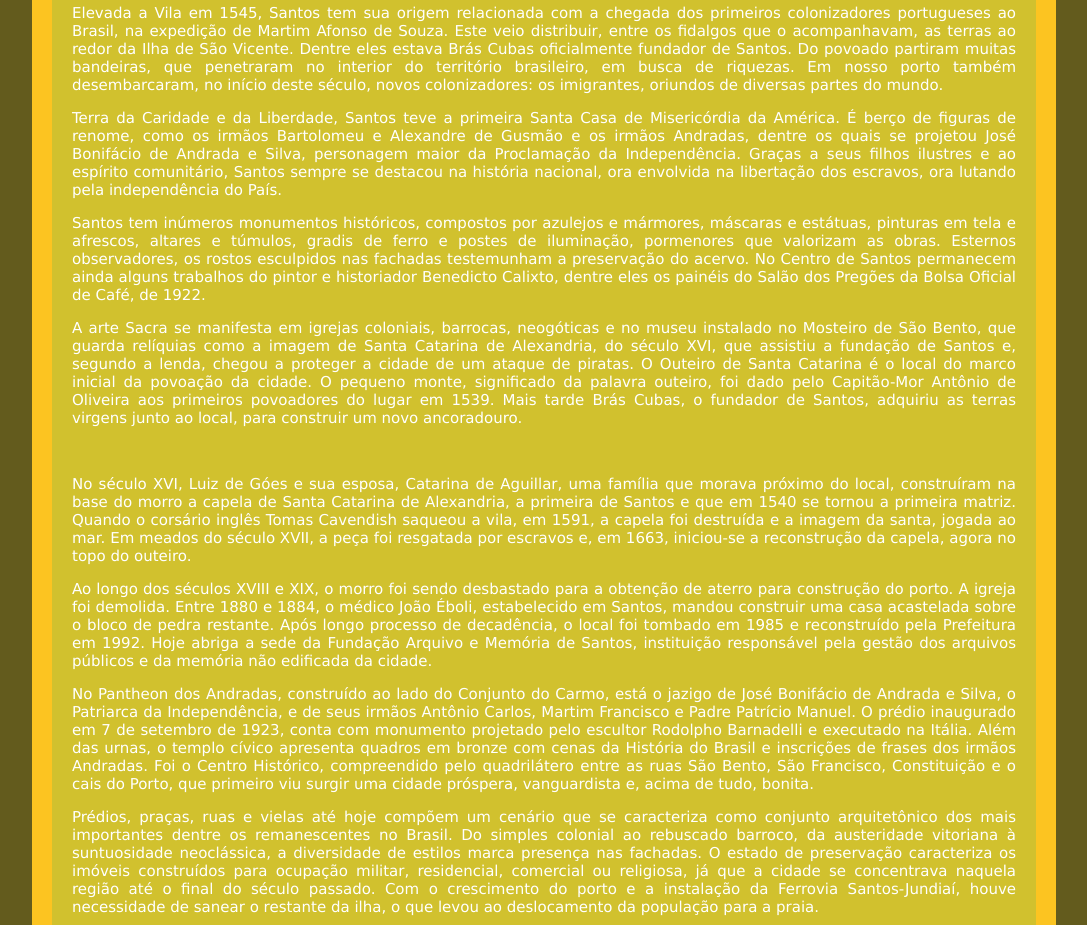
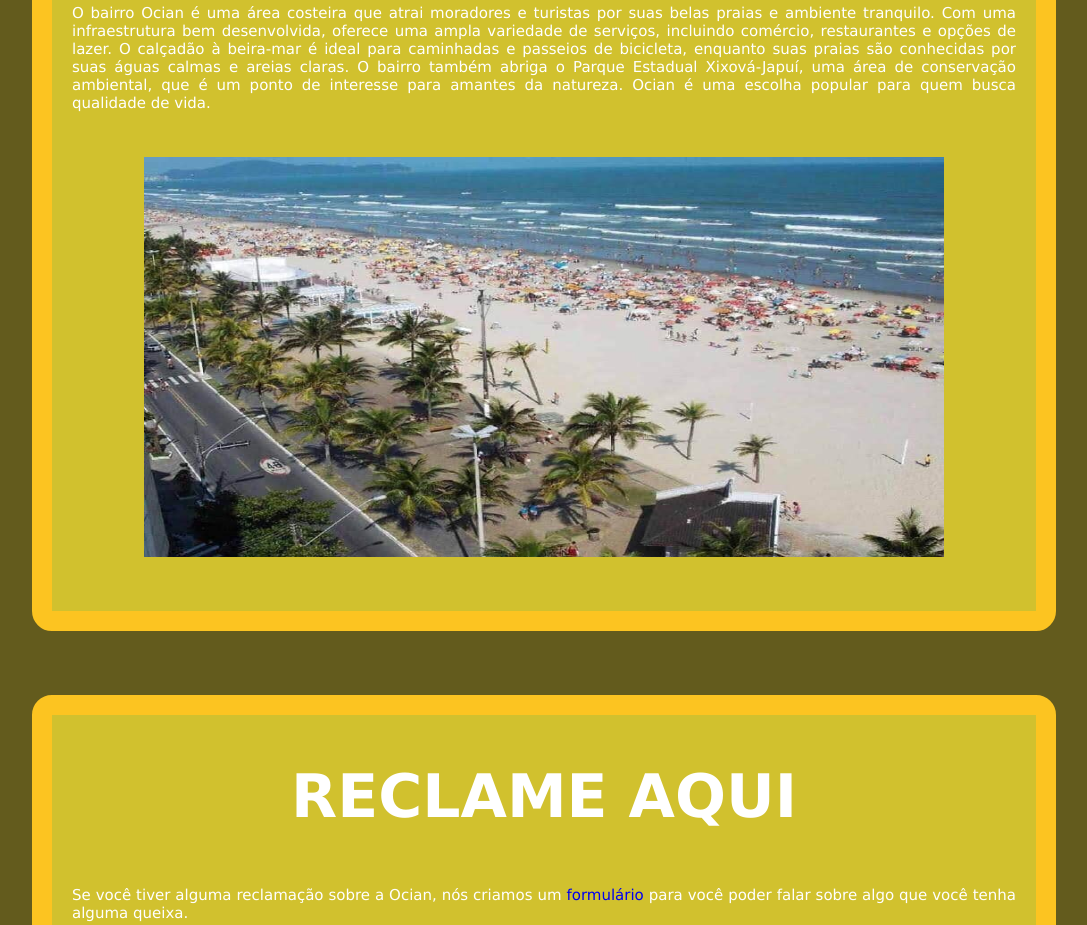
Before and after one commit to alygab/reclamacoespg.github.io, a plain HTML site: page ocian.html in a window 1280 px wide. Shown: the part 358-1283 px from the top of the page, without its empty margins (96-1183 px from the left). Drawn offline with Linux system fonts and the light colour scheme.

Commit message:
Add files via upload

```diff
--- a/ocian.html
+++ b/ocian.html
@@ -26,26 +26,12 @@
 
 <div class="p">
         <h1>SOBRE</h1>
-        <p> Elevada a Vila em 1545, Santos tem sua origem relacionada com a chegada dos primeiros colonizadores portugueses ao Brasil, na expedição de Martim Afonso de Souza. Este veio distribuir, entre os fidalgos que o acompanhavam, as terras ao redor da Ilha de São Vicente. Dentre eles estava Brás Cubas oficialmente fundador de Santos. Do povoado partiram muitas bandeiras, que penetraram no interior do território brasileiro, em busca de riquezas. Em nosso porto também desembarcaram, no início deste século, novos colonizadores: os imigrantes, oriundos de diversas partes do mundo.</p>
+        <p>O bairro Ocian é uma área costeira que atrai moradores e turistas por suas belas praias e ambiente tranquilo. Com uma infraestrutura bem desenvolvida, oferece uma ampla variedade de serviços, incluindo comércio, restaurantes e opções de lazer. O calçadão à beira-mar é ideal para caminhadas e passeios de bicicleta, enquanto suas praias são conhecidas por suas águas calmas e areias claras. O bairro também abriga o Parque Estadual Xixová-Japuí, uma área de conservação ambiental, que é um ponto de interesse para amantes da natureza. Ocian é uma escolha popular para quem busca qualidade de vida.</p>
+        <div align="Center">
+            <img src="fotos/praia-da-ocian.jpg" width="800" height="400">
+            <br>
+        </div>
 
-    <p> Terra da Caridade e da Liberdade, Santos teve a primeira Santa Casa de Misericórdia da América. É berço de figuras de renome, como os irmãos Bartolomeu e Alexandre de Gusmão e os irmãos Andradas, dentre os quais se projetou José Bonifácio de Andrada e Silva, personagem maior da Proclamação da Independência. Graças a seus filhos ilustres e ao espírito comunitário, Santos sempre se destacou na história nacional, ora envolvida na libertação dos escravos, ora lutando pela independência do País. </p>
-
-    <p> Santos tem inúmeros monumentos históricos, compostos por azulejos e mármores, máscaras e estátuas, pinturas em tela e afrescos, altares e túmulos, gradis de ferro e postes de
-    iluminação, pormenores que valorizam as obras. Esternos observadores, os rostos esculpidos nas fachadas testemunham a preservação do acervo. No Centro de Santos permanecem ainda alguns trabalhos do pintor e historiador Benedicto Calixto, dentre eles os painéis do Salão dos Pregões da Bolsa Oficial de Café, de 1922. </p>
-
-    <p> A arte Sacra se manifesta em igrejas coloniais, barrocas, neogóticas e no museu instalado no Mosteiro de São Bento, que guarda relíquias como a imagem de Santa Catarina de Alexandria, do século XVI, que assistiu a fundação de Santos e, segundo a lenda, chegou a proteger a cidade de um ataque de piratas. O Outeiro de Santa Catarina é o local do marco inicial da povoação da cidade. O pequeno monte, significado da palavra outeiro, foi dado pelo Capitão-Mor Antônio de Oliveira aos primeiros povoadores do lugar em 1539. Mais tarde Brás Cubas, o fundador de Santos, adquiriu as terras virgens junto ao local, para construir um novo ancoradouro. </p>
-
-    <br>
-
-    <p> No século XVI, Luiz de Góes e sua esposa, Catarina de Aguillar, uma família que morava próximo do local, construíram na base do morro a capela de Santa Catarina de Alexandria, a primeira de Santos e que em 1540 se tornou a primeira matriz. Quando o corsário inglês Tomas Cavendish saqueou a vila, em 1591, a capela foi destruída e a imagem da santa, jogada ao mar. Em meados do século XVII, a peça foi resgatada por escravos e, em 1663, iniciou-se a reconstrução da capela, agora no topo do outeiro. </p>
-
-    <p> Ao longo dos séculos XVIII e XIX, o morro foi sendo desbastado para a obtenção de aterro para construção do porto. A igreja foi demolida. Entre 1880 e 1884, o médico João Éboli, estabelecido em Santos, mandou construir uma casa acastelada sobre o bloco de pedra restante.  Após longo processo de decadência, o local foi tombado em 1985 e reconstruído pela Prefeitura em 1992. Hoje abriga a sede da Fundação Arquivo e Memória de Santos, instituição responsável pela gestão dos arquivos públicos e da memória não edificada da cidade. </p>
-
-    <p> No Pantheon dos Andradas, construído ao lado do Conjunto do Carmo, está o jazigo de José Bonifácio de Andrada e Silva, o Patriarca da Independência, e de seus irmãos
-    Antônio Carlos, Martim Francisco e Padre Patrício Manuel. O prédio inaugurado em 7 de setembro de 1923, conta com monumento projetado pelo escultor Rodolpho Barnadelli e executado na Itália. Além das urnas, o templo cívico apresenta quadros em bronze com cenas da História do Brasil e inscrições de frases dos irmãos Andradas. Foi o Centro Histórico, compreendido pelo quadrilátero entre as ruas São Bento, São Francisco, Constituição e o cais do Porto, que primeiro viu surgir uma cidade próspera, vanguardista e, acima de tudo, bonita.   </p>
-
-    <p> Prédios, praças, ruas e vielas até hoje compõem um cenário que se caracteriza como conjunto arquitetônico dos mais importantes dentre os remanescentes no Brasil.
-    Do simples colonial ao rebuscado barroco, da austeridade vitoriana à suntuosidade neoclássica, a diversidade de estilos marca presença nas fachadas. O estado de preservação caracteriza os imóveis construídos para ocupação militar, residencial, comercial ou religiosa, já que a cidade se concentrava naquela região até o final do século passado. Com o crescimento do porto e a instalação da Ferrovia Santos-Jundiaí, houve necessidade de sanear o restante da ilha, o que levou ao deslocamento da população para a praia.   </p>
 
 </div>
 
```
Also changed, not shown: boqueirao.html (+1 -1 lines), guilhermina.html (+5 -4 lines), tupi.html (+6 -1 lines), fotos/boqueirao.jpg (added), fotos/praia-da-ocian.jpg (added), fotos/praia-da-tupi.jpg (added), 1 other file.
